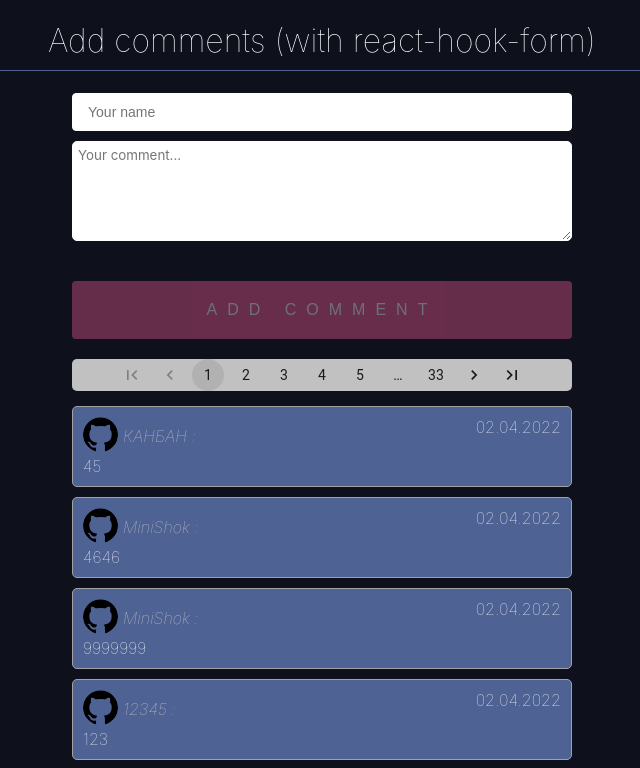
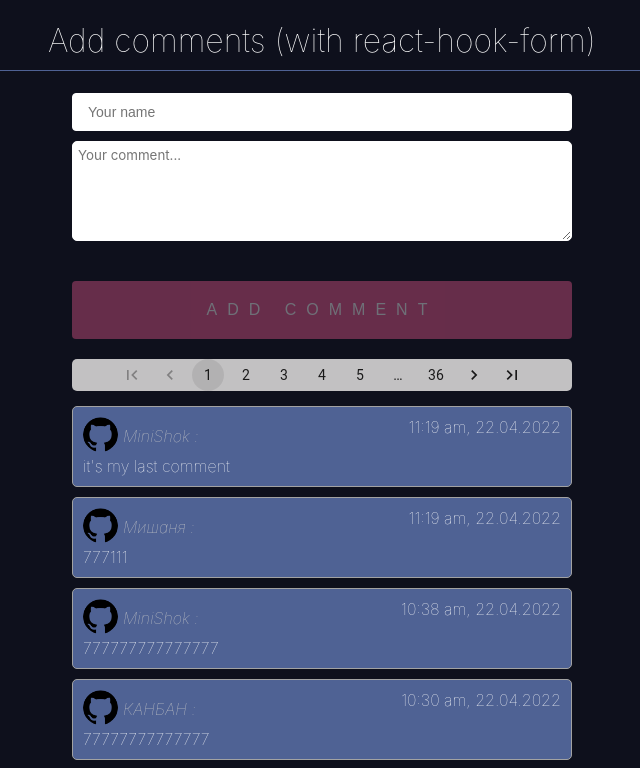
Before and after one commit to MikhailShokun/COMMENTS-LIST, a React (Create React App) app: page / in a window 1280 px wide. Shown: the top 768 px of the page, without its empty margins (318-958 px from the left). Built offline with nearby package versions, Linux system fonts and the light colour scheme; data requests are answered from the project's data file.

Commit message:
add date

```diff
--- a/db.json
+++ b/db.json
@@ -1307,6 +1307,139 @@
       "name": "КАНБАН",
       "body": "45",
       "id": 262
+    },
+    {
+      "name": "MiniShok",
+      "body": "777777",
+      "id": 263
+    },
+    {
+      "name": "MiniShok",
+      "body": "155997",
+      "id": 264
+    },
+    {
+      "name": "MiniShok",
+      "body": "48984",
+      "id": 265
+    },
+    {
+      "name": "КАНБАН",
+      "body": "4984",
+      "id": 266
+    },
+    {
+      "name": "MiniShok",
+      "body": "79887",
+      "id": 267
+    },
+    {
+      "name": "MiniShok",
+      "body": "546",
+      "date": "22.04.2022",
+      "id": 268
+    },
+    {
+      "name": "MiniShok",
+      "body": "7777777777777777777",
+      "date": "22.04.2022",
+      "id": 269
+    },
+    {
+      "name": "MiniShok",
+      "body": "111111111111111111111",
+      "date": "10:02 am, 22.04.2022",
+      "id": 270
+    },
+    {
+      "name": "77777",
+      "body": "7777777777777777777777777",
+      "date": "Fri, Apr 22, 2022 10:04 AM",
+      "id": 271
+    },
+    {
+      "name": "MiniShok",
+      "body": "111111111111111111",
+      "date": "April 22nd 2022, 10:06:20 am",
+      "id": 272
+    },
+    {
+      "name": "КАНБАН",
+      "body": "КАНБАН",
+      "date": "22nd April 2022, 10:07 am",
+      "id": 273
+    },
+    {
+      "name": "minishok",
+      "body": "15915915951",
+      "date": "10:09 am, 22 April 2022",
+      "id": 274
+    },
+    {
+      "name": "Мишаня",
+      "body": "1234567890",
+      "date": "10:10 am, 22 04 2022",
+      "id": 275
+    },
+    {
+      "name": "Мишаня",
+      "body": "qwerty",
+      "date": "10:10 am, 22.04.2022",
+      "id": 276
+    },
+    {
+      "name": "MiniShok",
+      "body": "1111111111111",
+      "date": "10:12 am, 22.04.2022",
+      "id": 277
+    },
+    {
+      "name": "MiniShok",
+      "body": "789",
+      "date": "10:14 am, 22.04.2022",
+      "id": 278
+    },
+    {
+      "name": "MiniShok",
+      "body": "789",
+      "date": "10:18 am, 22.04.2022",
+      "id": 279
+    },
+    {
+      "name": "MiniShok",
+      "body": "qwer",
+      "date": "10:19 am, 22.04.2022",
+      "id": 280
+    },
+    {
+      "name": "MiniShok",
+      "body": "777",
+      "date": "10:21 am, 22.04.2022",
+      "id": 281
+    },
+    {
+      "name": "КАНБАН",
+      "body": "77777777777777",
+      "date": "10:30 am, 22.04.2022",
+      "id": 282
+    },
+    {
+      "name": "MiniShok",
+      "body": "777777777777777",
+      "date": "10:38 am, 22.04.2022",
+      "id": 283
+    },
+    {
+      "name": "Мишаня",
+      "body": "777111",
+      "date": "11:19 am, 22.04.2022",
+      "id": 284
+    },
+    {
+      "name": "MiniShok",
+      "body": "it's my last comment",
+      "date": "11:19 am, 22.04.2022",
+      "id": 285
     }
   ]
 }
--- a/public/index.html
+++ b/public/index.html
@@ -2,6 +2,7 @@
 <html lang="en">
   <head>
     <meta charset="utf-8" />
+
     <link rel="icon" href="%PUBLIC_URL%/favicon.ico" />
     <meta name="viewport" content="width=device-width, initial-scale=1" />
     <meta name="theme-color" content="#000000" />
--- a/src/App.js
+++ b/src/App.js
@@ -5,14 +5,12 @@ import CommentsForm from "./component/CommentsForm/CommentsForm";
 import CommentsList from "./component/CommentsList/CommentsList";
 import AppPagination from "./component/Pagination/AppPagination";
 
-
 const App = () => {
     const [comments, setComment] = useState([]);
+
     const [loading, setLoading] = useState(false);
     const [currentPage, setCurrentPage] = useState(1);
     const [commentsPerPage] = useState(8);
-
-
 
     const getComments = async () => {
         setLoading(true);
@@ -34,12 +32,11 @@ const App = () => {
     return (
         <div className={'app'}>
             <h1>Add comments (with react-hook-form)</h1>
-            <CommentsForm getComments={getComments} setLoading={setLoading} />
+            <CommentsForm getComments={getComments} />
             <AppPagination commentsPerPage={commentsPerPage}
                            totalComments={comments.length}
                            setCurrentPage={setCurrentPage}/>
             <CommentsList comments={currentComments} loading={loading} />
-
         </div>
     );
 }
--- a/src/component/Comment/Comment.jsx
+++ b/src/component/Comment/Comment.jsx
@@ -15,7 +15,7 @@ const Comment = ({name, body, time}) => {
                     </div>
                 </div>
                 <div className={styles.time}>
-                    {time}
+                    {time ? time : 'some time ago'}
                 </div>
             </div>
             <div>
--- a/src/component/CommentsForm/CommentsForm.jsx
+++ b/src/component/CommentsForm/CommentsForm.jsx
@@ -2,12 +2,16 @@ import "./CommentsForm.css";
 import React from "react";
 import {useForm} from "react-hook-form";
 import axios from "axios";
+import moment from "moment";
 
-const CommentsForm = ({getComments, setLoading}) => {
-   const createComments = (data) => {
+const CommentsForm = ({getComments}) => {
+    let time = moment().format('h:mm a, DD.MM.YYYY');
+
+    const createComments = (data) => {
         return axios.post("http://localhost:3001/comments", {
             name: data.name,
             body: data.commentBody,
+            date: time
         })
     }
     const {
--- a/src/component/CommentsList/CommentsList.jsx
+++ b/src/component/CommentsList/CommentsList.jsx
@@ -1,11 +1,8 @@
 import React from "react";
 import styles from "./CommentsList.module.css"
 import Comment from "../Comment/Comment";
-import moment from "moment";
 
 const CommentsList = ({comments, loading}) => {
-let time = moment().format('DD.MM.YYYY');
-
     return (
         <div className={styles.listWrapper}>
             {loading && <h3 className={styles.loading}>Loading...</h3>}
@@ -15,7 +12,7 @@ let time = moment().format('DD.MM.YYYY');
                         <Comment key={comment.id}
                                  name={comment.name}
                                  body={comment.body}
-                                 time={time}
+                                 time={comment.date}
                         />)
                 }
             </div>
```
